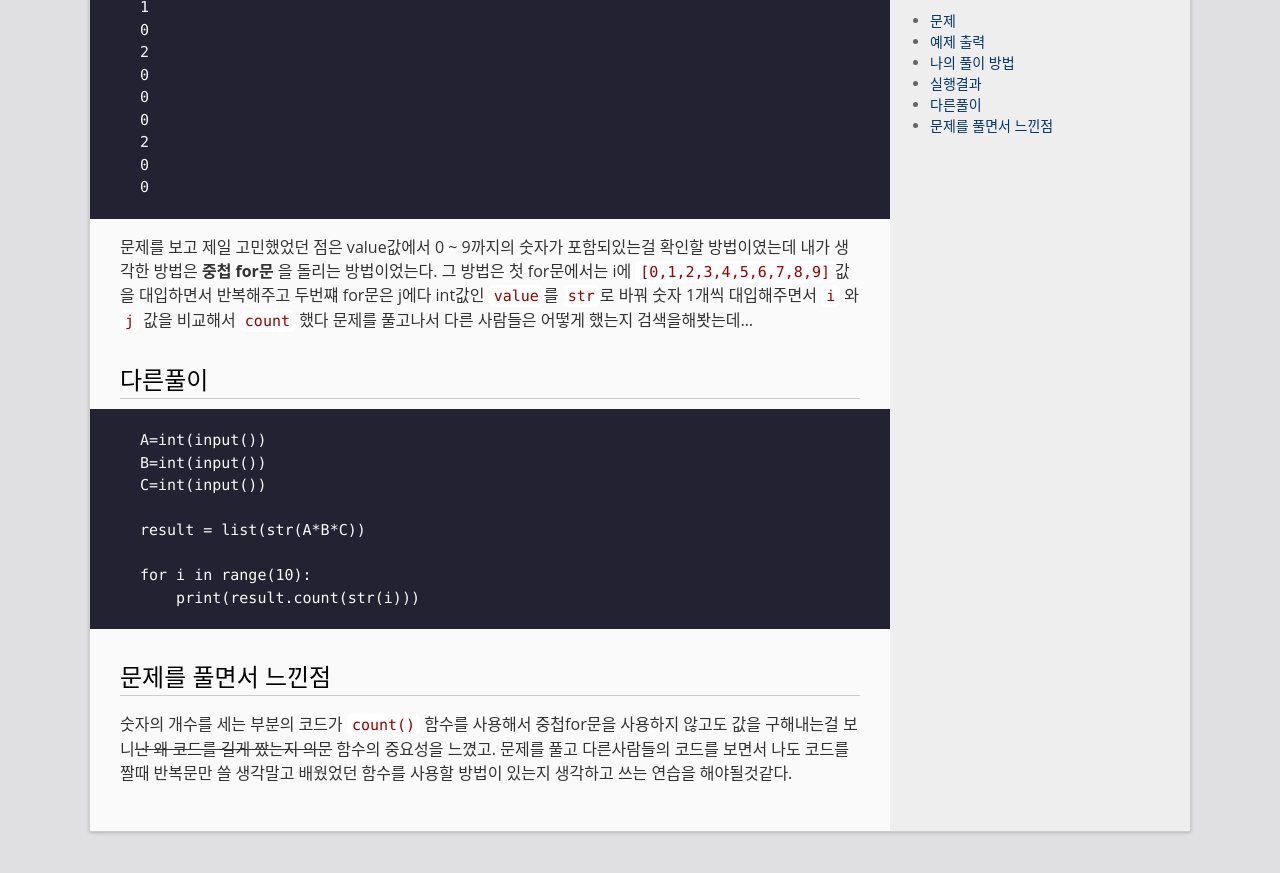
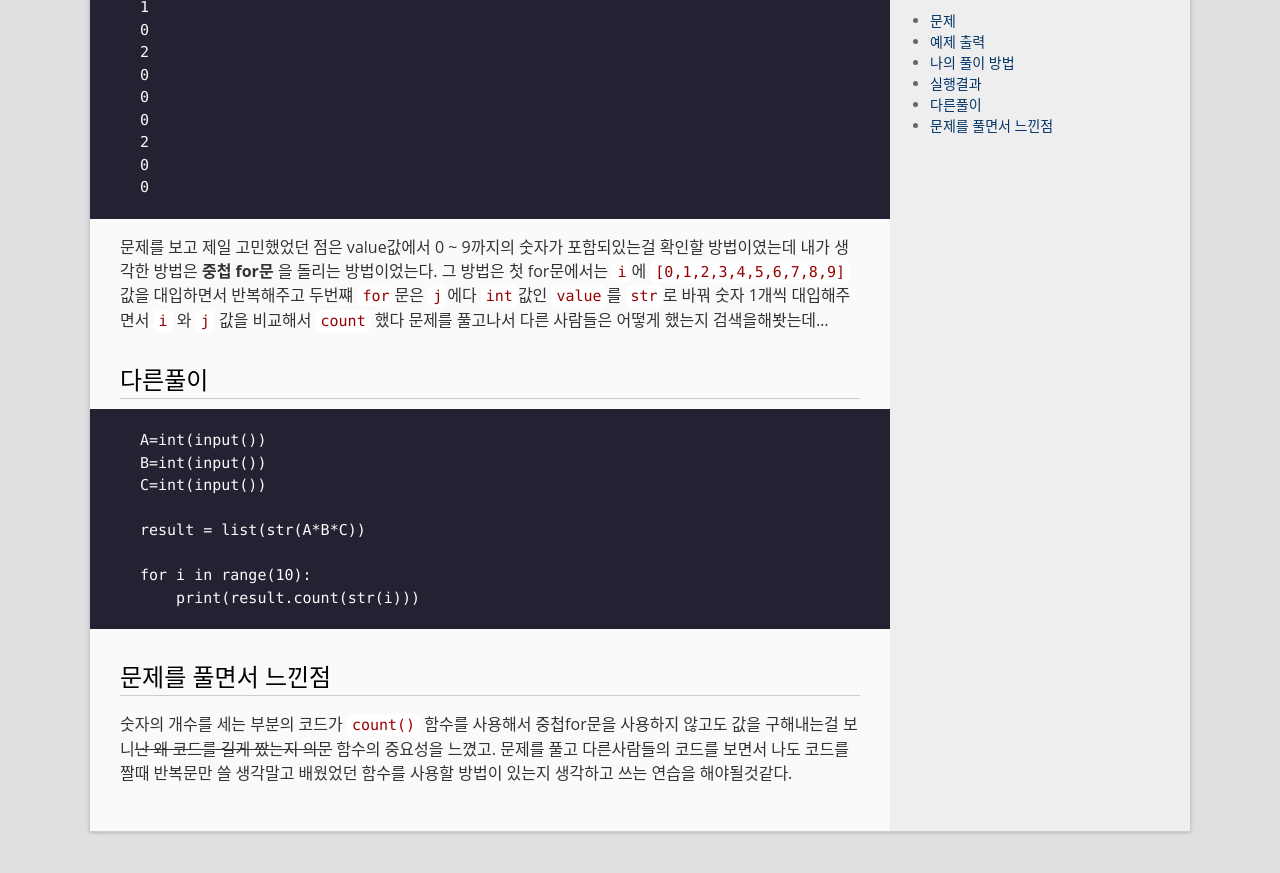
Before and after one commit to bh6366632/bh6366632.github.com, a Jekyll site: the page built from _posts/2024-04-04-number.md, in a window 1280 px wide and 900 px high, scrolled down 1268 px. Shown: the top 873 px of the window. Built offline with Jekyll 4.4.1, drawn with Linux system fonts in a browser that asks for light colours.

````diff
--- a/_posts/2024-04-04-number.md
+++ b/_posts/2024-04-04-number.md
@@ -55,8 +55,8 @@ for i in list:
 ```
 문제를 보고 제일 고민했었던 점은 value값에서 0 ~ 9까지의 숫자가 포함되있는걸 확인할 방법이였는데
 내가 생각한 방법은 __중첩 for문__ 을 돌리는 방법이었는다.
-그 방법은 첫 for문에서는 i에 `[0,1,2,3,4,5,6,7,8,9]`값을 대입하면서 반복해주고
-두번쨰 for문은 j에다 int값인 `value`를 `str`로 바꿔 숫자 1개씩 대입해주면서
+그 방법은 첫 for문에서는 `i`에 `[0,1,2,3,4,5,6,7,8,9]`값을 대입하면서 반복해주고
+두번쨰 `for`문은 `j`에다 `int`값인 `value`를 `str`로 바꿔 숫자 1개씩 대입해주면서
 `i` 와 `j` 값을 비교해서 `count` 했다
 문제를 풀고나서 다른 사람들은 어떻게 했는지 검색을해봣는데...
 # 다른풀이
````
